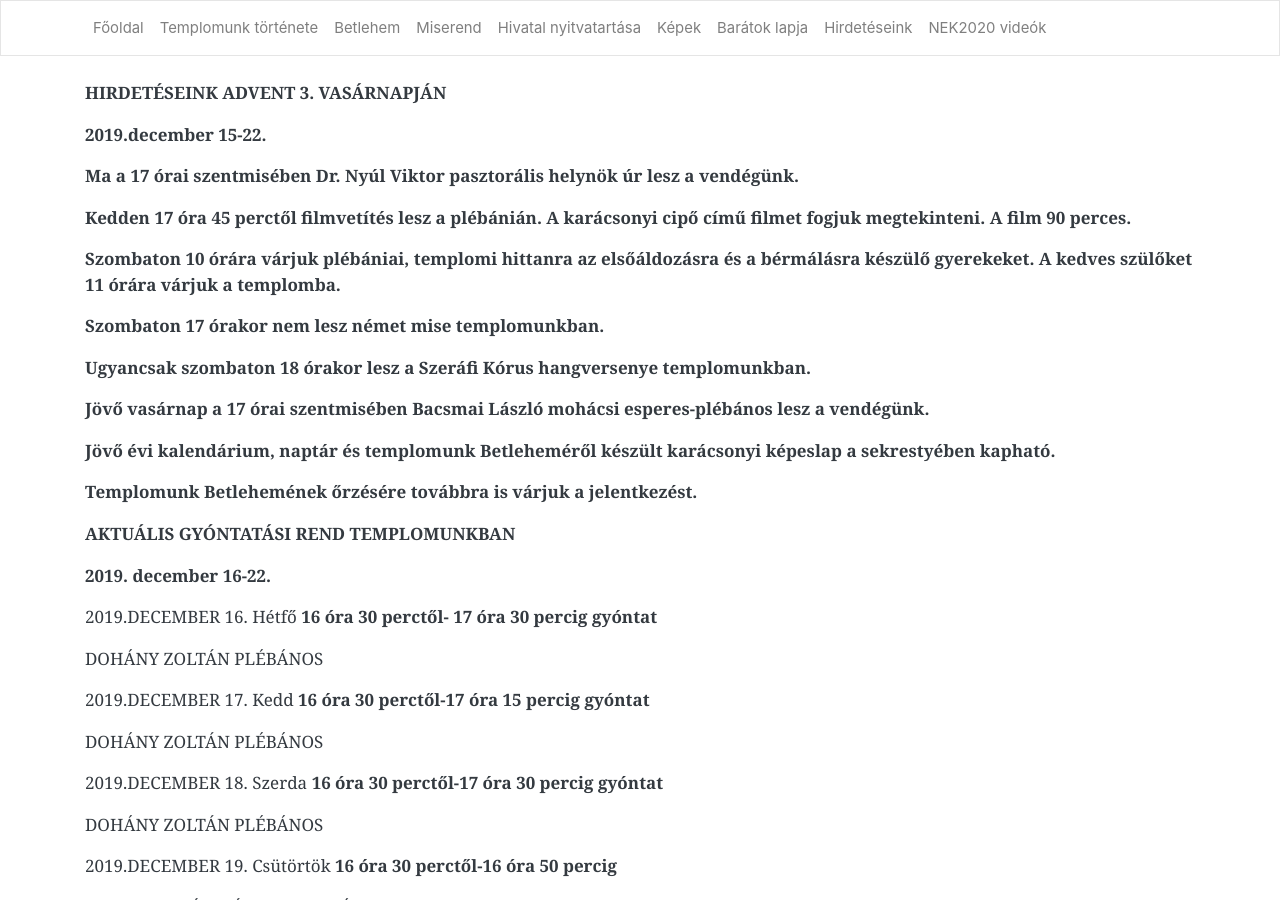
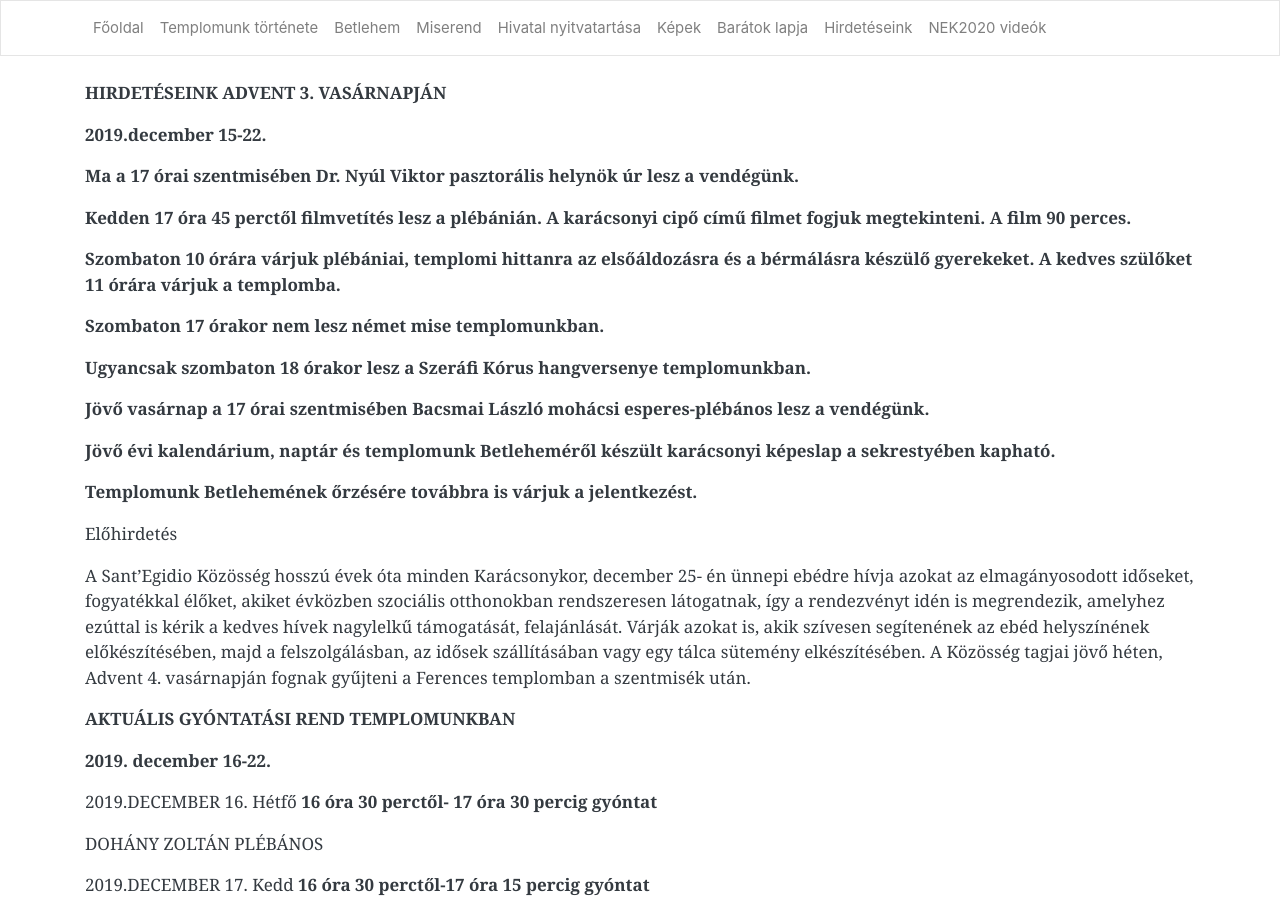
Before and after one commit to pecsi-ferences/pecsi-ferences.github.io, a Jekyll site: the page built from hirdeteseink.md, in a window 1280 px wide and 900 px high. Built offline with Jekyll 4.4.1, drawn with Linux system fonts in a browser that asks for light colours; nearby versions of some CDN libraries.

Commit message:
Update from Forestry.io Zoltán Dohány updated hirdeteseink.md

```diff
--- a/hirdeteseink.md
+++ b/hirdeteseink.md
@@ -22,6 +22,10 @@ title: Hirdetéseink
 **Jövő évi kalendárium, naptár és templomunk Betleheméről készült karácsonyi képeslap a sekrestyében kapható.**
 
 **Templomunk Betlehemének őrzésére továbbra is várjuk a jelentkezést.**
+
+Előhirdetés
+
+A Sant’Egidio Közösség hosszú évek óta minden Karácsonykor, december 25- én ünnepi ebédre hívja azokat az elmagányosodott időseket, fogyatékkal élőket, akiket évközben szociális otthonokban rendszeresen látogatnak, így a rendezvényt idén is megrendezik, amelyhez ezúttal is kérik a kedves hívek nagylelkű támogatását, felajánlását. Várják azokat is, akik szívesen segítenének az ebéd helyszínének előkészítésében, majd a felszolgálásban, az idősek szállításában vagy egy tálca sütemény elkészítésében. A Közösség tagjai jövő héten, Advent 4. vasárnapján fognak gyűjteni a Ferences templomban a szentmisék után.
 
 **AKTUÁLIS GYÓNTATÁSI REND TEMPLOMUNKBAN**
 
```
